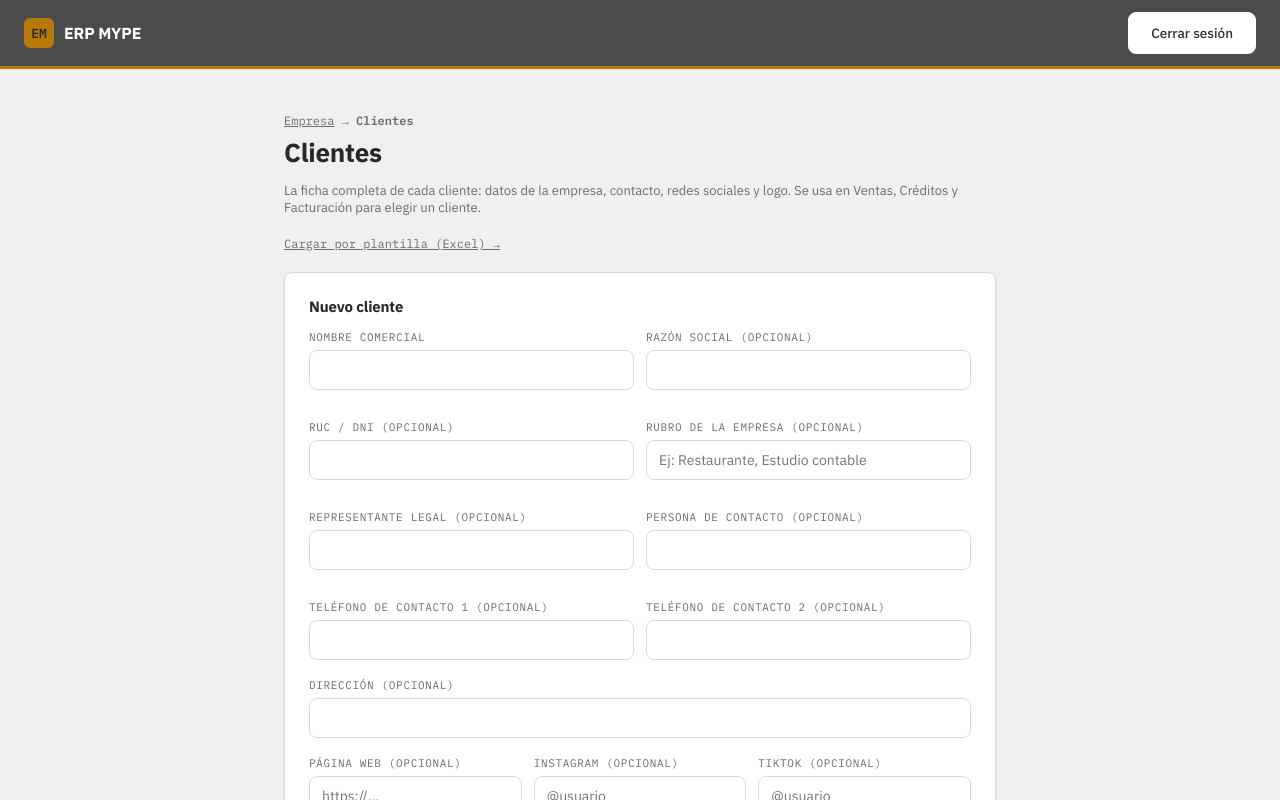
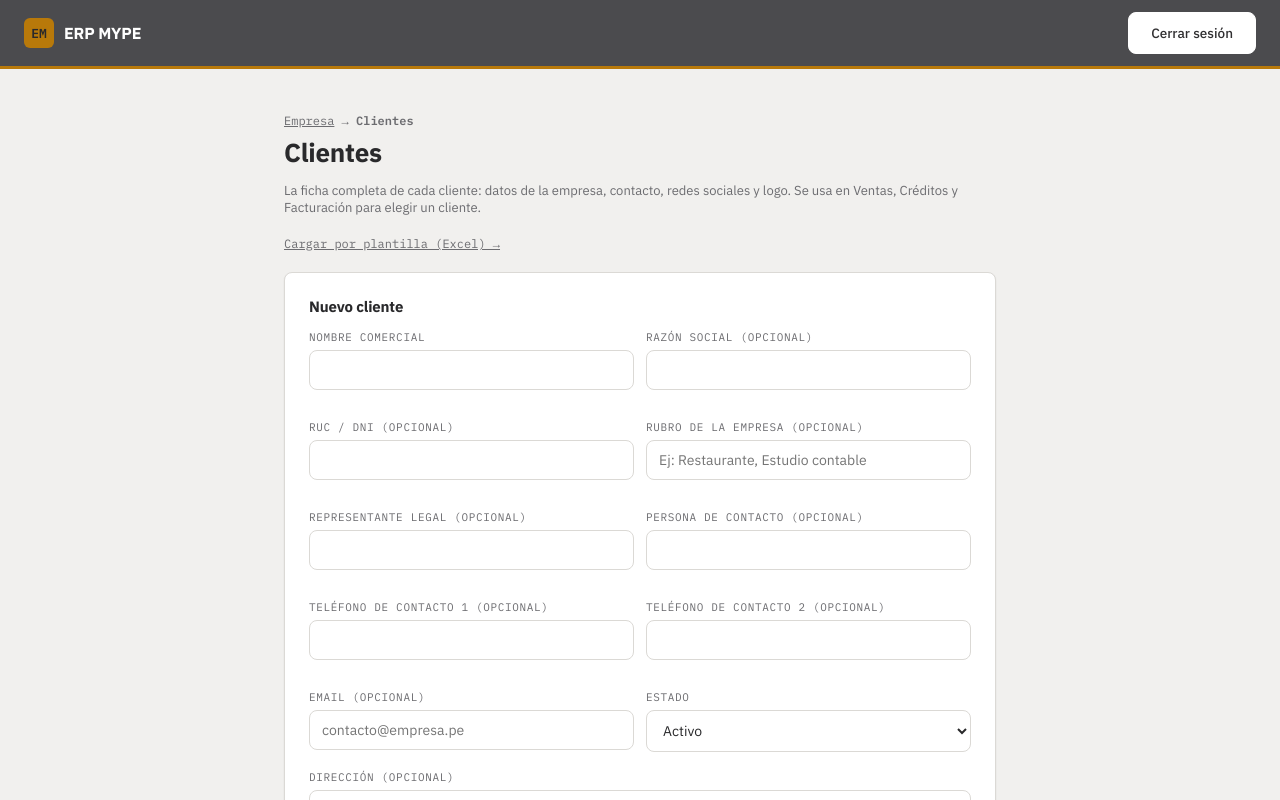
Before and after one commit to luissalazarmogollon-lgtm/erp-mype, a Next.js app: page /empresas/1/clientes in a window 1280 px wide. Both pictures are taken after a click on the button "+ Nuevo cliente". Shown: the top 800 px of the page. Built offline with nearby package versions, Linux system fonts and the light colour scheme; no server answers.

Commit message:
Add files via upload

```diff
--- a/src/app/api/empresas/[id]/clientes/[clienteId]/route.ts
+++ b/src/app/api/empresas/[id]/clientes/[clienteId]/route.ts
@@ -15,6 +15,7 @@ const editarClienteSchema = z.object({
   personaContacto: z.string().optional(),
   direccion: z.string().optional(),
   telefono2: z.string().optional(),
+  email: z.string().optional(),
   rubro: z.string().optional(),
   paginaWeb: z.string().optional(),
   instagram: z.string().optional(),
@@ -60,6 +61,7 @@ export async function PATCH(
         personaContacto: datos.personaContacto || null,
         direccion: datos.direccion || null,
         telefono2: datos.telefono2 || null,
+        email: datos.email || null,
         rubro: datos.rubro || null,
         paginaWeb: datos.paginaWeb || null,
         instagram: datos.instagram || null,
--- a/src/app/api/empresas/[id]/clientes/importar/route.ts
+++ b/src/app/api/empresas/[id]/clientes/importar/route.ts
@@ -14,6 +14,7 @@ type FilaPlantilla = {
   direccion?: string;
   telefono_1?: string | number;
   telefono_2?: string | number;
+  email?: string;
   rubro?: string;
   pagina_web?: string;
   instagram?: string;
@@ -84,6 +85,7 @@ export async function POST(request: Request, { params }: { params: { id: string
       direccion: String(fila.direccion ?? "").trim() || null,
       telefono: String(fila.telefono_1 ?? "").trim() || null,
       telefono2: String(fila.telefono_2 ?? "").trim() || null,
+      email: String(fila.email ?? "").trim() || null,
       rubro: String(fila.rubro ?? "").trim() || null,
       paginaWeb: String(fila.pagina_web ?? "").trim() || null,
       instagram: String(fila.instagram ?? "").trim() || null,
--- a/src/app/api/empresas/[id]/clientes/plantilla/route.ts
+++ b/src/app/api/empresas/[id]/clientes/plantilla/route.ts
@@ -28,6 +28,7 @@ export async function GET(request: Request, { params }: { params: { id: string }
     "direccion",
     "telefono_1",
     "telefono_2",
+    "email",
     "rubro",
     "pagina_web",
     "instagram",
@@ -43,6 +44,7 @@ export async function GET(request: Request, { params }: { params: { id: string }
     "Av. Los Álamos 123, Surco, Lima",
     "987654321",
     "014567890",
+    "contacto@elfogon.pe",
     "Restaurante",
     "https://elfogon.pe",
     "@elfogonpe",
@@ -63,6 +65,7 @@ export async function GET(request: Request, { params }: { params: { id: string }
     ["persona_contacto", "Opcional. Quién responde normalmente por este cliente."],
     ["direccion", "Opcional."],
     ["telefono_1 / telefono_2", "Opcionales."],
+    ["email", "Opcional."],
     ["rubro", "Opcional. A qué se dedica el cliente (ej. 'Restaurante', 'Estudio contable')."],
     ["pagina_web / instagram / tiktok", "Opcionales. Puedes pegar el link completo o el @usuario."],
     ["logo_url", "Opcional. Sube el logo a Imgur (u otro hosting) y pega aquí el link de la imagen."],
--- a/src/app/api/empresas/[id]/clientes/route.ts
+++ b/src/app/api/empresas/[id]/clientes/route.ts
@@ -18,11 +18,13 @@ const crearClienteSchema = z.object({
   personaContacto: z.string().optional(),
   direccion: z.string().optional(),
   telefono2: z.string().optional(),
+  email: z.string().optional(),
   rubro: z.string().optional(),
   paginaWeb: z.string().optional(),
   instagram: z.string().optional(),
   tiktok: z.string().optional(),
   logoUrl: z.string().optional(),
+  estado: z.enum(["activo", "inactivo"]).optional(),
 });
 
 function datosOpcionales(datos: z.infer<typeof crearClienteSchema>) {
@@ -34,11 +36,13 @@ function datosOpcionales(datos: z.infer<typeof crearClienteSchema>) {
     personaContacto: datos.personaContacto || null,
     direccion: datos.direccion || null,
     telefono2: datos.telefono2 || null,
+    email: datos.email || null,
     rubro: datos.rubro || null,
     paginaWeb: datos.paginaWeb || null,
     instagram: datos.instagram || null,
     tiktok: datos.tiktok || null,
     logoUrl: datos.logoUrl || null,
+    ...(datos.estado ? { estado: datos.estado } : {}),
   };
 }
 
@@ -76,6 +80,7 @@ export async function GET(request: Request, { params }: { params: { id: string }
       personaContacto: c.personaContacto,
       direccion: c.direccion,
       telefono2: c.telefono2,
+      email: c.email,
       rubro: c.rubro,
       paginaWeb: c.paginaWeb,
       instagram: c.instagram,
--- a/src/app/empresas/[id]/clientes/page.tsx
+++ b/src/app/empresas/[id]/clientes/page.tsx
@@ -13,6 +13,7 @@ type Cliente = {
   personaContacto: string | null;
   direccion: string | null;
   telefono2: string | null;
+  email: string | null;
   rubro: string | null;
   paginaWeb: string | null;
   instagram: string | null;
@@ -30,11 +31,13 @@ type FormCliente = {
   personaContacto: string;
   direccion: string;
   telefono2: string;
+  email: string;
   rubro: string;
   paginaWeb: string;
   instagram: string;
   tiktok: string;
   logoUrl: string;
+  estado: "activo" | "inactivo";
 };
 
 const FORM_VACIO: FormCliente = {
@@ -46,11 +49,13 @@ const FORM_VACIO: FormCliente = {
   personaContacto: "",
   direccion: "",
   telefono2: "",
+  email: "",
   rubro: "",
   paginaWeb: "",
   instagram: "",
   tiktok: "",
   logoUrl: "",
+  estado: "activo",
 };
 
 // Campos del formulario, compartidos entre "+ Nuevo cliente" y la edición
@@ -96,6 +101,22 @@ function CamposCliente({ form, setForm }: { form: FormCliente; setForm: (f: Form
           <label>Teléfono de contacto 2 (opcional)</label>
           <input value={form.telefono2} onChange={(e) => setForm({ ...form, telefono2: e.target.value })} />
         </div>
+        <div className="field">
+          <label>Email (opcional)</label>
+          <input
+            type="email"
+            value={form.email}
+            onChange={(e) => setForm({ ...form, email: e.target.value })}
+            placeholder="contacto@empresa.pe"
+          />
+        </div>
+        <div className="field">
+          <label>Estado</label>
+          <select value={form.estado} onChange={(e) => setForm({ ...form, estado: e.target.value as "activo" | "inactivo" })}>
+            <option value="activo">Activo</option>
+            <option value="inactivo">De baja</option>
+          </select>
+        </div>
       </div>
       <div className="field">
         <label>Dirección (opcional)</label>
@@ -140,11 +161,13 @@ function clienteAForm(c: Cliente): FormCliente {
     personaContacto: c.personaContacto ?? "",
     direccion: c.direccion ?? "",
     telefono2: c.telefono2 ?? "",
+    email: c.email ?? "",
     rubro: c.rubro ?? "",
     paginaWeb: c.paginaWeb ?? "",
     instagram: c.instagram ?? "",
     tiktok: c.tiktok ?? "",
     logoUrl: c.logoUrl ?? "",
+    estado: c.estado === "inactivo" ? "inactivo" : "activo",
   };
 }
 
@@ -230,7 +253,7 @@ export default function ClientesPage({ params }: { params: { id: string } }) {
 
   async function handleCambiarEstado(c: Cliente) {
     const nuevoEstado = c.estado === "inactivo" ? "activo" : "inactivo";
-    if (nuevoEstado === "inactivo" && !confirm(`¿Desactivar a "${c.nombre}"? Ya no aparecerá para elegirlo en Ventas o Facturación.`)) {
+    if (nuevoEstado === "inactivo" && !confirm(`¿Dar de baja a "${c.nombre}"? Ya no aparecerá para elegirlo en Ventas o Facturación.`)) {
       return;
     }
     const res = await fetch(`/api/empresas/${empresaId}/clientes/${c.id}`, {
@@ -285,7 +308,7 @@ export default function ClientesPage({ params }: { params: { id: string } }) {
       {cantidadInactivos > 0 && (
         <label className="checkbox-row mono" style={{ fontSize: 12, color: "var(--ink-soft)", marginBottom: 20 }}>
           <input type="checkbox" checked={mostrarInactivos} onChange={(e) => setMostrarInactivos(e.target.checked)} />
-          Mostrar también los {cantidadInactivos} clientes desactivados
+          Mostrar también los {cantidadInactivos} clientes dados de baja
         </label>
       )}
 
@@ -327,7 +350,7 @@ export default function ClientesPage({ params }: { params: { id: string } }) {
                       {c.docIdentidad ? ` — RUC ${c.docIdentidad}` : ""}
                       {c.estado === "inactivo" && (
                         <span className="mono" style={{ fontSize: 10, color: "var(--alert)", marginLeft: 8, textTransform: "uppercase" }}>
-                          Desactivado
+                          De baja
                         </span>
                       )}
                     </p>
@@ -335,7 +358,7 @@ export default function ClientesPage({ params }: { params: { id: string } }) {
                       <p className="mono" style={{ fontSize: 11, color: "var(--ink-soft)" }}>{c.razonSocial}</p>
                     )}
                     <p className="mono" style={{ fontSize: 11, color: "var(--ink-soft)", marginTop: 2 }}>
-                      {[c.rubro, c.personaContacto, c.telefono, c.telefono2].filter(Boolean).join(" · ") || "Sin datos de contacto"}
+                      {[c.rubro, c.personaContacto, c.telefono, c.telefono2, c.email].filter(Boolean).join(" · ") || "Sin datos de contacto"}
                     </p>
                     {c.direccion && (
                       <p className="mono" style={{ fontSize: 11, color: "var(--ink-soft)" }}>{c.direccion}</p>
@@ -355,7 +378,7 @@ export default function ClientesPage({ params }: { params: { id: string } }) {
                       style={{ fontSize: 11, padding: "5px 10px", color: c.estado === "inactivo" ? "var(--teal)" : "var(--alert)" }}
                       onClick={() => handleCambiarEstado(c)}
                     >
-                      {c.estado === "inactivo" ? "Activar" : "Desactivar"}
+                      {c.estado === "inactivo" ? "Reactivar" : "Dar de baja"}
                     </button>
                   </div>
                 </div>
```
Also changed, not shown: 2 other files (tests, documents, lock files or other folders).
